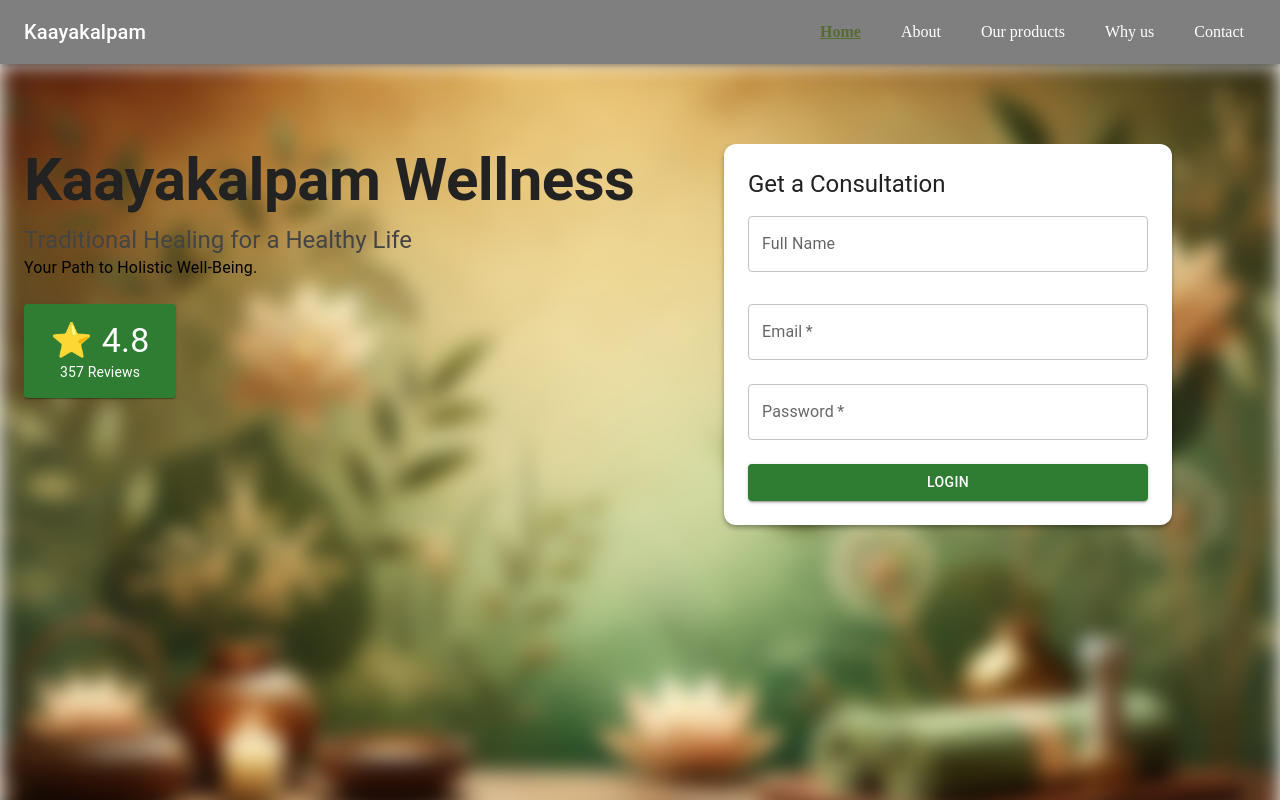
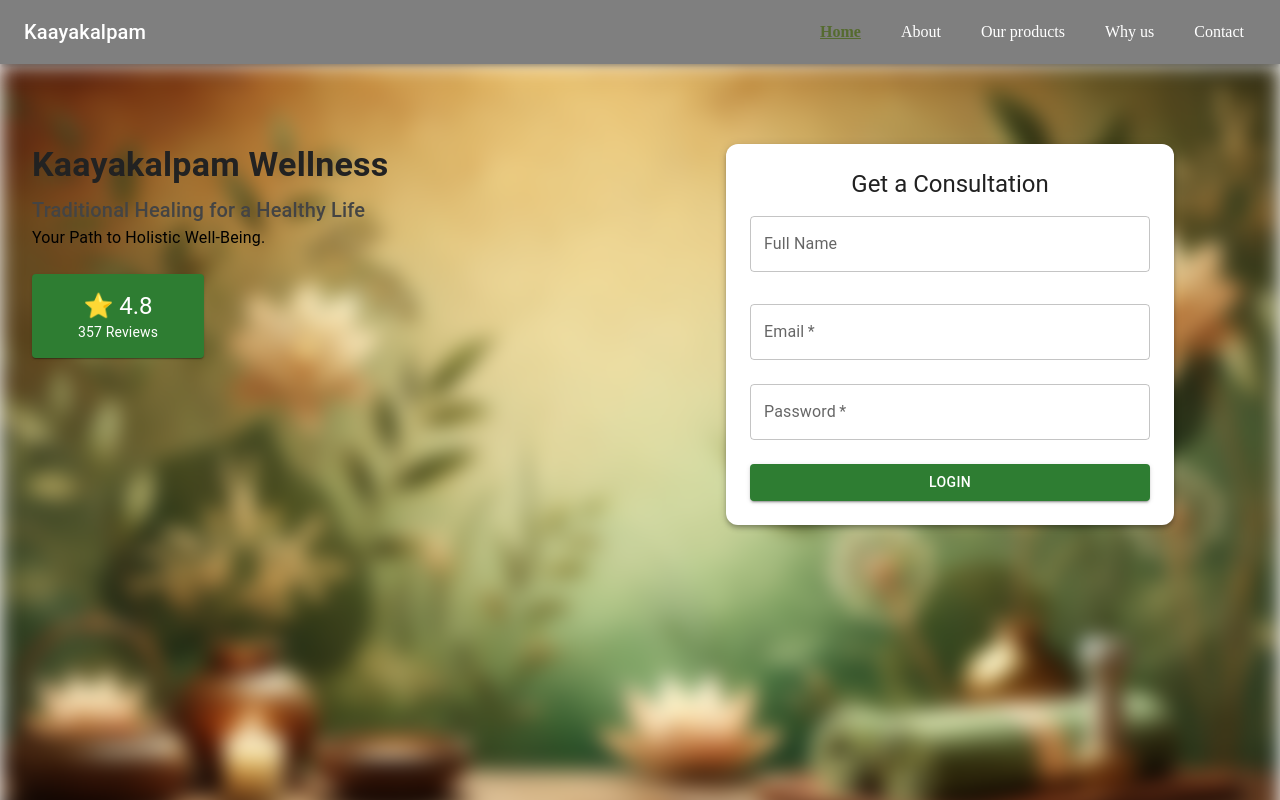
Before and after one commit to Ramya200312/Kaayakalpam, a React (Create React App) app: page /home in a window 1280 px wide. Built offline with nearby package versions, Linux system fonts and the light colour scheme.

Commit message:
Update Home.js

```diff
--- a/src/Home.js
+++ b/src/Home.js
@@ -41,10 +41,14 @@ const Home = () => {
       maxWidth="xl"
       sx={{
         position: "relative",
+        zIndex: 1,
         height: "100vh",
+        minHeight: "100vh",
+        display: "flex",
+        flexDirection: "column",
         overflow: "hidden",
-        p: 4,
-        paddingTop: "80px",
+        p: { xs: 2, md: 4 },
+        paddingTop: { xs: "60px", md: "80px" },
         "&::before": {
           content: '""',
           position: "absolute",
@@ -55,32 +59,45 @@ const Home = () => {
           backgroundImage: `url(${img1})`,
           backgroundSize: "cover",
           backgroundPosition: "center",
+          backgroundRepeat: "no-repeat",
           filter: "blur(10px)",
           zIndex: -1,
         },
       }}
     >
-      <Grid container sx={{ height: "100%", overflow: "hidden" }}>
+     <Grid container sx={{ height: "100%", flexGrow: 1 }} spacing={3}>
 
-        <Grid item xs={12} md={6}>
-          <Typography variant="h2" sx={{ fontWeight: "bold", color: "#222" }}>
+        <Grid
+          item
+          xs={12}
+          md={6}
+          sx={{ textAlign: { xs: "center", md: "left" } }}
+        >
+          <Typography variant="h4" sx={{ fontWeight: "bold", color: "#222" }}>
             Kaayakalpam Wellness
           </Typography>
-          <Typography variant="h5" sx={{ color: "#444", mt: 1 }}>
+          <Typography variant="h6" sx={{ color: "#444", mt: 1 }}>
             Traditional Healing for a Healthy Life
           </Typography>
           <Typography>Your Path to Holistic Well-Being.</Typography>
 
-
-          <Card sx={{ mt: 3, p: 2, background: "#2e7d32", color: "#fff", maxWidth: "120px", textAlign: "center" }}>
-            <Typography variant="h4">⭐ 4.8</Typography>
+          <Card
+            sx={{
+              mt: 3,
+              p: 2,
+              background: "#2e7d32",
+              color: "#fff",
+              maxWidth: "140px",
+              textAlign: "center",
+              mx: { xs: "auto", md: 0 },
+            }}
+          >
+            <Typography variant="h5">⭐ 4.8</Typography>
             <Typography variant="body2">357 Reviews</Typography>
           </Card>
         </Grid>
 
-
         <Grid item xs={12} md={6} sx={{ position: "relative" }}>
-
           {success && (
             <Box
               sx={{
@@ -97,15 +114,22 @@ const Home = () => {
                 zIndex: 2,
               }}
             >
-               Login Successful!
+              Login Successful!
             </Box>
           )}
 
-          <Card sx={{ p: 3, borderRadius: "12px", boxShadow: 4, maxWidth: "400px", mx: "auto" }}>
-            <Typography variant="h5" sx={{ mb: 2 }}>
+          <Card
+            sx={{
+              p: { xs: 2, md: 3 },
+              borderRadius: "12px",
+              boxShadow: 4,
+              maxWidth: "400px",
+              mx: "auto",
+            }}
+          >
+            <Typography variant="h5" sx={{ mb: 2, textAlign: "center" }}>
               Get a Consultation
             </Typography>
-
 
             {error && (
               <Box sx={{ color: "red", mb: 2, textAlign: "center", fontWeight: "bold" }}>
```
